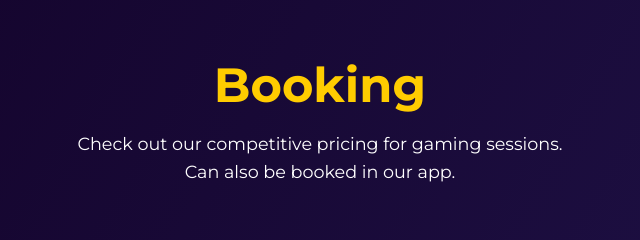
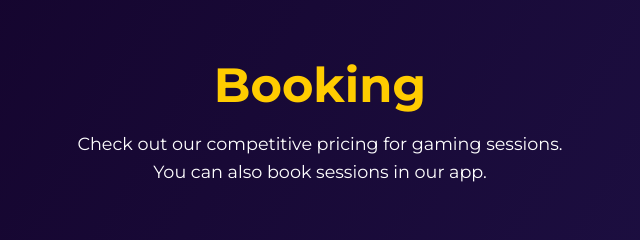
Before and after one commit to Evacodes98/projektarbete1, a plain HTML site: page stockholm.html in a window 1280 px wide. Shown: the part 1560-1800 px from the top of the page, 320-960 px from the left. Drawn offline with Linux system fonts and the light colour scheme.

Commit message:
minor changes

```diff
--- a/stockholm.html
+++ b/stockholm.html
@@ -5,7 +5,7 @@
     <meta name="viewport" content="width=device-width, initial-scale=1.0" />
     <link rel="stylesheet" href="styles.css" />
     <title>Neon Nexus Café</title>
-    <link rel="icon" type="image/x-icon" href="/images/Logo.svg" />
+    <link rel="icon" type="image/x-icon" href="images/Logo.svg" />
     <link rel="preconnect" href="https://fonts.googleapis.com" />
     <link rel="preconnect" href="https://fonts.gstatic.com" crossorigin />
     <link
@@ -73,13 +73,12 @@
       referrerpolicy="no-referrer-when-downgrade"
       allowfullscreen
     ></iframe>
-  </div>
 </div>
 </div>
 
 <div class="prices">
       <h2>Booking</h2>
-      <p>Check out our competitive pricing for gaming sessions. Can also be booked in our app.</p>
+      <p>Check out our competitive pricing for gaming sessions. You can also book sessions in our app.</p>
       <div class="price_center-list-row">
           <div class="price_center-block">
             <h3>Hourly</h3>
```
Also changed, not shown: about.html (+0 -1 lines), contact.html (+0 -1 lines), gothenburg.html (+0 -1 lines), index.html (+1 -1 lines).
